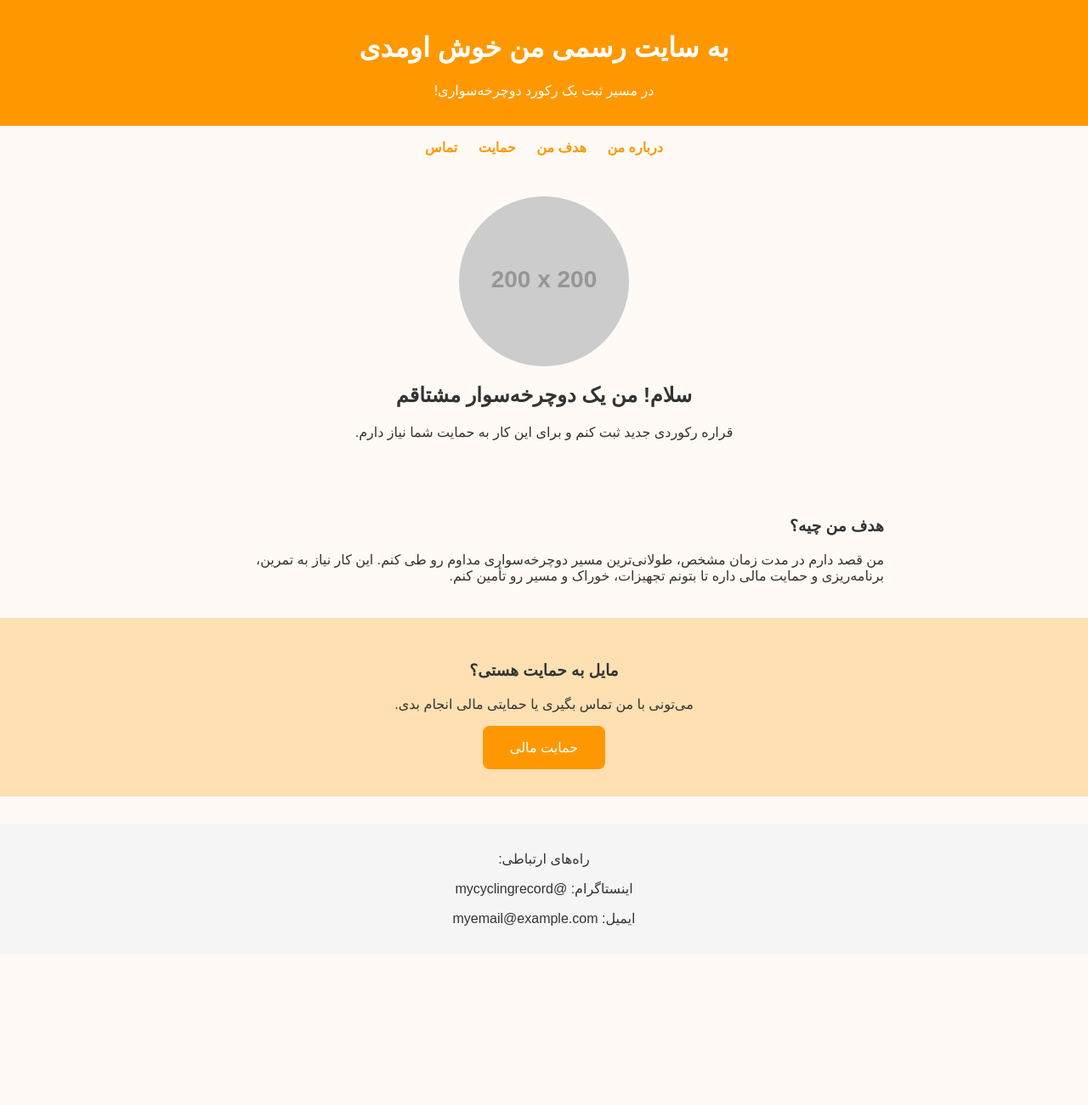
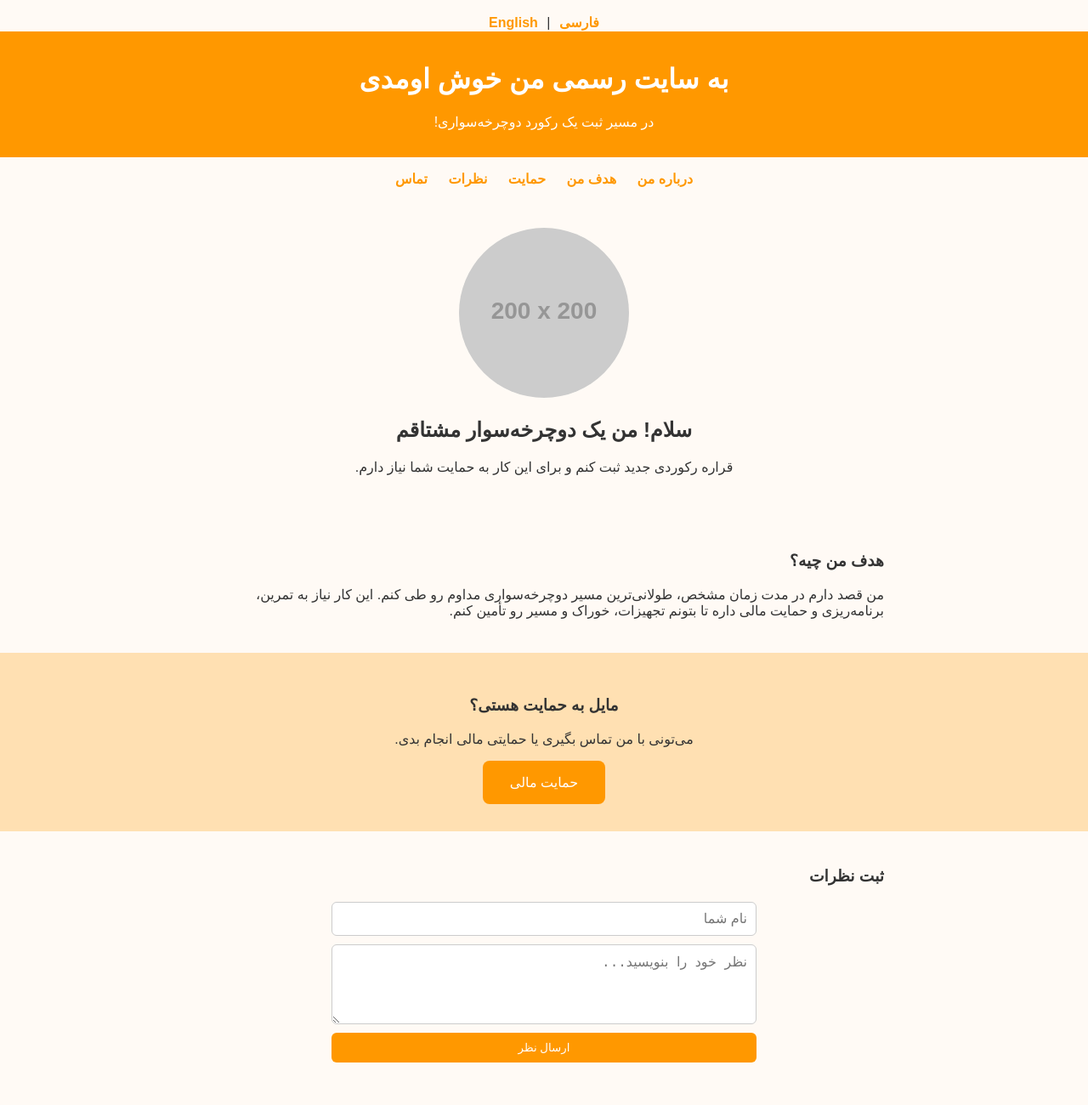
Before and after one commit to mohamadreza359/my-cycling-site, a plain HTML site: page index.html in a window 1280 px wide. Shown: the top 1300 px of the page at 85% size. Before the commit the page ends 1122 px from the top, so only its background shows below. Drawn offline with Linux system fonts and the light colour scheme; placeholder pictures from the web are drawn by us.

Commit message:
Update index.html

```diff
--- a/index.html
+++ b/index.html
@@ -1,9 +1,8 @@
-<!
-DOCTYPE html><html lang="fa">
+<!DOCTYPE html><html lang="fa">
 <head>
   <meta charset="UTF-8">
   <meta name="viewport" content="width=device-width, initial-scale=1.0">
-  <title>رکورد دوچرخه‌سواری من</title>
+  <title>رکورد دوچرخه‌سواری من | My Cycling Record</title>
   <style>
     body {
       font-family: sans-serif;
@@ -62,34 +61,140 @@ DOCTYPE html><html lang="fa">
       padding: 1rem;
       margin-top: 2rem;
     }
+    form {
+      display: flex;
+      flex-direction: column;
+      gap: 10px;
+      max-width: 500px;
+      margin: auto;
+    }
+    textarea, input[type="text"] {
+      padding: 10px;
+      border-radius: 6px;
+      border: 1px solid #ccc;
+      font-size: 1rem;
+    }
+    input[type="submit"] {
+      background-color: #ff9800;
+      color: white;
+      border: none;
+      padding: 10px;
+      border-radius: 6px;
+      cursor: pointer;
+    }
+    .lang-toggle {
+      text-align: center;
+      margin-top: 1rem;
+    }
+    .lang-toggle button {
+      background: none;
+      border: none;
+      color: #ff9800;
+      font-weight: bold;
+      cursor: pointer;
+      font-size: 1rem;
+    }
   </style>
 </head>
 <body>
-  <header>
-    <h1>به سایت رسمی من خوش اومدی</h1>
-    <p>در مسیر ثبت یک رکورد دوچرخه‌سواری!</p>
+  <div class="lang-toggle">
+    <button onclick="setLanguage('fa')">فارسی</button> |
+    <button onclick="setLanguage('en')">English</button>
+  </div>  <header>
+    <h1 id="title">به سایت رسمی من خوش اومدی</h1>
+    <p id="subtitle">در مسیر ثبت یک رکورد دوچرخه‌سواری!</p>
   </header>  <nav>
-    <a href="#about">درباره من</a>
-    <a href="#goal">هدف من</a>
-    <a href="#support">حمایت</a>
-    <a href="#contact">تماس</a>
+    <a href="#about" id="nav-about">درباره من</a>
+    <a href="#goal" id="nav-goal">هدف من</a>
+    <a href="#support" id="nav-support">حمایت</a>
+    <a href="#comments" id="nav-comments">نظرات</a>
+    <a href="#contact" id="nav-contact">تماس</a>
   </nav>  <section class="hero">
     <img src="https://via.placeholder.com/200" alt="تصویر من">
-    <h2>سلام! من یک دوچرخه‌سوار مشتاقم</h2>
-    <p>قراره رکوردی جدید ثبت کنم و برای این کار به حمایت شما نیاز دارم.</p>
+    <h2 id="hero-title">سلام! من یک دوچرخه‌سوار مشتاقم</h2>
+    <p id="hero-text">قراره رکوردی جدید ثبت کنم و برای این کار به حمایت شما نیاز دارم.</p>
   </section>  <section class="section" id="goal">
-    <h3>هدف من چیه؟</h3>
-    <p>
+    <h3 id="goal-title">هدف من چیه؟</h3>
+    <p id="goal-text">
       من قصد دارم در مدت زمان مشخص، طولانی‌ترین مسیر دوچرخه‌سواری مداوم رو طی کنم. این کار نیاز به تمرین، برنامه‌ریزی و حمایت مالی داره تا بتونم تجهیزات، خوراک و مسیر رو تأمین کنم.
     </p>
   </section>  <section class="cta" id="support">
-    <h3>مایل به حمایت هستی؟</h3>
-    <p>می‌تونی با من تماس بگیری یا حمایتی مالی انجام بدی.</p>
-    <button>حمایت مالی</button>
+    <h3 id="support-title">مایل به حمایت هستی؟</h3>
+    <p id="support-text">می‌تونی با من تماس بگیری یا حمایتی مالی انجام بدی.</p>
+    <button id="support-button">حمایت مالی</button>
+  </section>  <section class="section" id="comments">
+    <h3 id="comment-title">ثبت نظرات</h3>
+    <form>
+      <input type="text" name="name" placeholder="نام شما" id="name-placeholder">
+      <textarea name="message" rows="4" placeholder="نظر خود را بنویسید..." id="msg-placeholder"></textarea>
+      <input type="submit" value="ارسال نظر" id="submit-button">
+    </form>
   </section>  <footer id="contact">
-    <p>راه‌های ارتباطی:</p>
+    <p id="contact-title">راه‌های ارتباطی:</p>
     <p>اینستاگرام: @mycyclingrecord</p>
     <p>ایمیل: myemail@example.com</p>
-  </footer>
-</body>
+  </footer>  <script>
+    function setLanguage(lang) {
+      if (lang === 'en') {
+        document.documentElement.lang = 'en';
+        document.body.style.direction = 'ltr';
+
+        document.getElementById("title").innerText = "Welcome to My Official Website";
+        document.getElementById("subtitle").innerText = "On a journey to break a cycling record!";
+
+        document.getElementById("nav-about").innerText = "About Me";
+        document.getElementById("nav-goal").innerText = "My Goal";
+        document.getElementById("nav-support").innerText = "Support";
+        document.getElementById("nav-comments").innerText = "Comments";
+        document.getElementById("nav-contact").innerText = "Contact";
+
+        document.getElementById("hero-title").innerText = "Hi! I'm a passionate cyclist";
+        document.getElementById("hero-text").innerText = "I'm going to break a new record and I need your support.";
+
+        document.getElementById("goal-title").innerText = "What is my goal?";
+        document.getElementById("goal-text").innerText = "I plan to ride the longest distance in a continuous cycling effort. This requires training, planning, and financial support for equipment, food, and logistics.";
+
+        document.getElementById("support-title").innerText = "Want to Support?";
+        document.getElementById("support-text").innerText = "You can contact me or provide financial support.";
+        document.getElementById("support-button").innerText = "Donate";
+
+        document.getElementById("comment-title").innerText = "Leave a Comment";
+        document.getElementById("name-placeholder").placeholder = "Your name";
+        document.getElementById("msg-placeholder").placeholder = "Write your comment...";
+        document.getElementById("submit-button").value = "Send";
+
+        document.getElementById("contact-title").innerText = "Contact Info:";
+
+      } else {
+        document.documentElement.lang = 'fa';
+        document.body.style.direction = 'rtl';
+
+        document.getElementById("title").innerText = "به سایت رسمی من خوش اومدی";
+        document.getElementById("subtitle").innerText = "در مسیر ثبت یک رکورد دوچرخه‌سواری!";
+
+        document.getElementById("nav-about").innerText = "درباره من";
+        document.getElementById("nav-goal").innerText = "هدف من";
+        document.getElementById("nav-support").innerText = "حمایت";
+        document.getElementById("nav-comments").innerText = "نظرات";
+        document.getElementById("nav-contact").innerText = "تماس";
+
+        document.getElementById("hero-title").innerText = "سلام! من یک دوچرخه‌سوار مشتاقم";
+        document.getElementById("hero-text").innerText = "قراره رکوردی جدید ثبت کنم و برای این کار به حمایت شما نیاز دارم.";
+
+        document.getElementById("goal-title").innerText = "هدف من چیه؟";
+        document.getElementById("goal-text").innerText = "من قصد دارم در مدت زمان مشخص، طولانی‌ترین مسیر دوچرخه‌سواری مداوم رو طی کنم. این کار نیاز به تمرین، برنامه‌ریزی و حمایت مالی داره تا بتونم تجهیزات، خوراک و مسیر رو تأمین کنم.";
+
+        document.getElementById("support-title").innerText = "مایل به حمایت هستی؟";
+        document.getElementById("support-text").innerText = "می‌تونی با من تماس بگیری یا حمایتی مالی انجام بدی.";
+        document.getElementById("support-button").innerText = "حمایت مالی";
+
+        document.getElementById("comment-title").innerText = "ثبت نظرات";
+        document.getElementById("name-placeholder").placeholder = "نام شما";
+        document.getElementById("msg-placeholder").placeholder = "نظر خود را بنویسید...";
+        document.getElementById("submit-button").value = "ارسال نظر";
+
+        document.getElementById("contact-title").innerText = "راه‌های ارتباطی:";
+      }
+    }
+  </script></body>
 </html>
```
